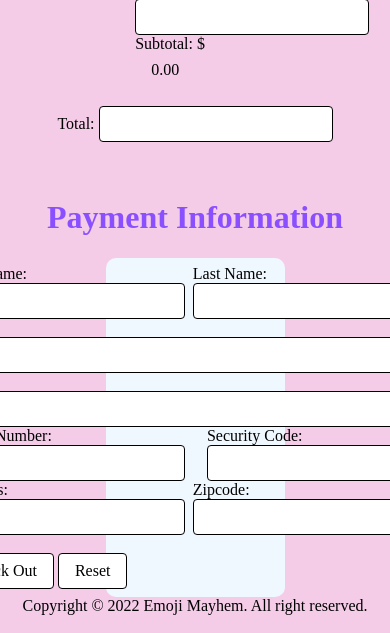
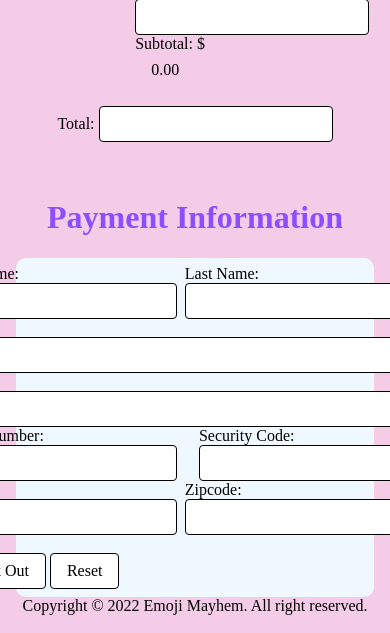
Before and after one commit to PatrickZhao0/WebDev-Project, a PHP site: page /shopping_cart.html in a window 390 px wide; the page is wider, and only the part inside the window is pictured. Shown: the part 4491-5124 px from the top of that part. Run offline with PHP 8.4, Linux system fonts and the light colour scheme; some web fonts are replaced.

Commit message:
responsive shopping cart

```diff
--- a/css/shopping_cart.css
+++ b/css/shopping_cart.css
@@ -73,9 +73,15 @@
     margin-left: 2vw;
   }
 
-@media screen and (max-width: 800px) {
-    .check_out, .payment_info{
-        margin-left: 25vw;
-        margin-right: 25vw;
-    }
+@media screen and (max-width: 900px) {
+  .check_out{
+    margin-left: 1vw;
+    margin-right:1vw;
+  }
 }
+@media screen and (max-width: 1200px) {
+  .check_out{
+    margin-left: 2vw;
+    margin-right:2vw;
+  }
+}
--- a/shopping_cart.html
+++ b/shopping_cart.html
@@ -186,7 +186,7 @@
 
 
 
-        <footer style="position: relative;">
+        <footer style="position: relative; margin-top: 5px;">
             Copyright &copy 2022 Emoji Mayhem. All right reserved.
         </footer>
         <script src="js/shoppingCart.js"></script>
```
